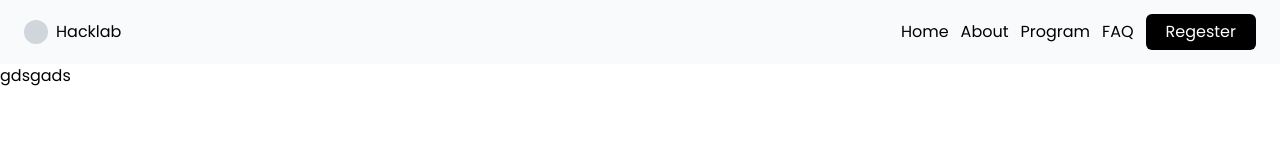
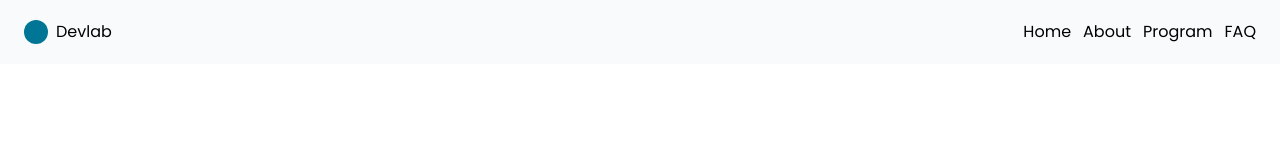
Before and after one commit to MouhamedBourouba/sesc-hackathon, a website: page index.html in a window 1280 px wide. Drawn offline with nearby package versions, Linux system fonts and the light colour scheme; files that its build step writes are made by us from their sources.

Commit message:
removed button from header

```diff
--- a/index.html
+++ b/index.html
@@ -1,35 +1,33 @@
 <!doctype html>
 <html lang="en">
-
   <head>
     <meta charset="UTF-8" />
     <link rel="icon" type="image/svg+xml" href="/vite.svg" />
     <meta name="viewport" content="width=device-width, initial-scale=1.0" />
     <link href="./src/output.css" rel="stylesheet" />
-  <link href="https://fonts.googleapis.com/css2?family=Poppins:wght@400;600&display=swap" rel="stylesheet" />
+    <link
+      href="https://fonts.googleapis.com/css2?family=Poppins:wght@400;600&display=swap"
+      rel="stylesheet"
+    />
     <title>hacklab</title>
   </head>
 
   <body>
-  <header class="fixed flex flex-row items-center justify-between top-0 left-0 right-0 bg-gray-50 h-[var(--header-height)] px-6">
+    <header
+      class="fixed flex flex-row items-center justify-between top-0 left-0 right-0 bg-gray-50 h-[var(--header-height)] px-6"
+    >
       <div class="flex gap-x-2">
-      <div class="size-6 rounded-full bg-gray-300"></div>
-      <h3>Hacklab</h3>
+        <div class="size-6 rounded-full bg-cyan-700"></div>
+        <h3>Devlab</h3>
       </div>
       <div class="flex gap-x-3 items-center">
-      <a href="#" class="hover:underline hover:text-blue-600">Home</a>
-      <a href="#" class="hover:underline hover:text-blue-600">About</a>
-      <a href="#" class="hover:underline hover:text-blue-600">Program</a>
-      <a href="#" class="hover:underline hover:text-blue-600">FAQ</a>
-      <button class="bg-black text-white rounded-md px-5 py-1.5">
-        Regester
-      </button>
+        <a href="#" class="hover:underline hover:text-cyan-600">Home</a>
+        <a href="#" class="hover:underline hover:text-cyan-600">About</a>
+        <a href="#" class="hover:underline hover:text-cyan-600">Program</a>
+        <a href="#" class="hover:underline hover:text-cyan-600">FAQ</a>
       </div>
     </header>
-  <main class="mt-[var(--header-height)]">
-gdsgads
-    </main>
+    <main class="mt-[var(--header-height)]"></main>
     <script type="module" src="/src/main.ts"></script>
   </body>
-
 </html>
```
Lines whose indentation alone changed are shown as unchanged.
